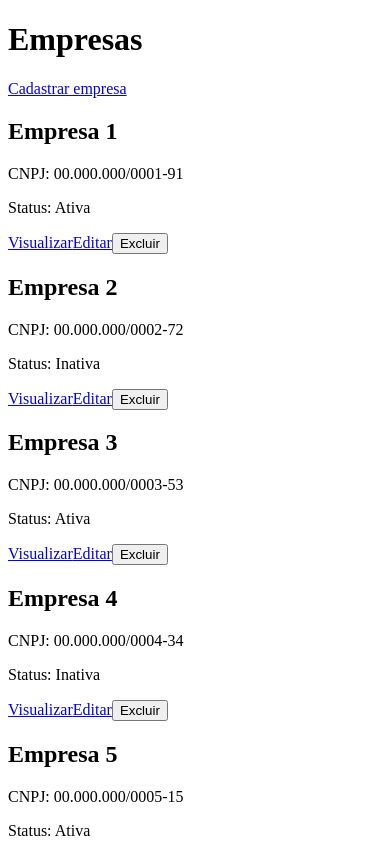
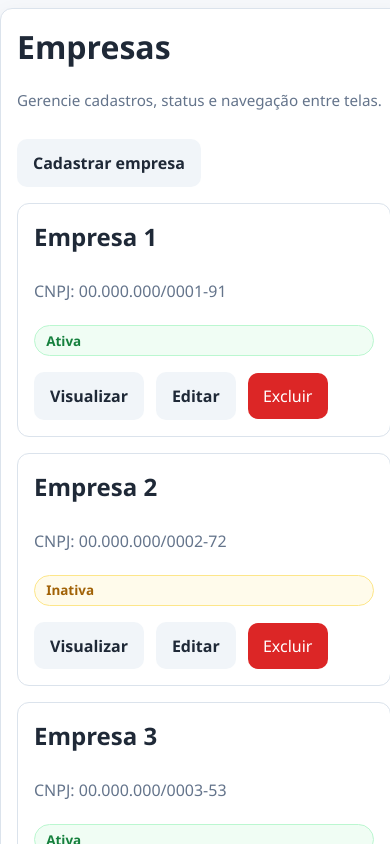
Before and after one commit to LeonardoFelps/company-management, a Vue app: page /empresas in a window 390 px wide. Shown: the top 844 px of the page. Built offline with nearby package versions, Linux system fonts and the light colour scheme.

Commit message:
feat: concluir fluxo de empresas e preparar usuarios

```diff
--- a/package.json
+++ b/package.json
@@ -28,7 +28,6 @@
     "oxlint": "~1.69.0",
     "prettier": "3.8.4",
     "vite": "^8.0.16",
-    "vite-plugin-vue-devtools": "^8.1.2",
     "vue-eslint-parser": "^10.4.1"
   },
   "engines": {
--- a/src/App.vue
+++ b/src/App.vue
@@ -1,3 +1,248 @@
 <template>
   <router-view />
 </template>
+
+<style>
+:root {
+  color-scheme: light;
+  --bg: #f6f8fb;
+  --surface: #ffffff;
+  --surface-soft: #f1f5f9;
+  --text: #1f2937;
+  --muted: #64748b;
+  --border: #dbe3ec;
+  --primary: #2563eb;
+  --primary-hover: #1d4ed8;
+  --danger: #dc2626;
+  --danger-hover: #b91c1c;
+  --success: #15803d;
+  --warning: #a16207;
+  --shadow: 0 8px 24px rgba(15, 23, 42, 0.06);
+  font-family:
+    'Segoe UI',
+    system-ui,
+    -apple-system,
+    BlinkMacSystemFont,
+    sans-serif;
+}
+
+html,
+body,
+#app {
+  min-height: 100%;
+}
+
+body {
+  margin: 0;
+  background: var(--bg);
+  color: var(--text);
+}
+
+a {
+  color: var(--primary);
+  text-decoration: none;
+  font-weight: 600;
+}
+
+a:hover {
+  text-decoration: underline;
+}
+
+button,
+input,
+select {
+  font: inherit;
+}
+
+button {
+  border: 0;
+  border-radius: 10px;
+  padding: 0.75rem 0.95rem;
+  cursor: pointer;
+  background: var(--primary);
+  color: #fff;
+  transition: background 0.15s ease, opacity 0.15s ease;
+}
+
+button:hover {
+  background: var(--primary-hover);
+}
+
+button:disabled {
+  opacity: 0.65;
+  cursor: not-allowed;
+}
+
+input,
+select {
+  width: 100%;
+  box-sizing: border-box;
+  border: 1px solid var(--border);
+  border-radius: 10px;
+  padding: 0.85rem 0.95rem;
+  background: #fff;
+  color: var(--text);
+}
+
+input:focus,
+select:focus {
+  outline: 2px solid rgba(30, 102, 245, 0.22);
+  border-color: var(--primary);
+}
+
+main {
+  width: min(1080px, calc(100% - 32px));
+  margin: 24px auto;
+  padding: 24px;
+  background: var(--surface);
+  border: 1px solid var(--border);
+  border-radius: 14px;
+  box-shadow: var(--shadow);
+}
+
+h1,
+h2,
+h3,
+p {
+  margin-top: 0;
+}
+
+p {
+  color: var(--muted);
+  line-height: 1.5;
+}
+
+form,
+.stack {
+  display: grid;
+  gap: 16px;
+}
+
+article {
+  background: var(--surface);
+  border: 1px solid var(--border);
+  border-radius: 12px;
+  padding: 16px;
+  box-shadow: none;
+}
+
+.toolbar,
+.actions,
+.pagination {
+  display: flex;
+  flex-wrap: wrap;
+  gap: 12px;
+  align-items: center;
+}
+
+.toolbar {
+  justify-content: space-between;
+  margin-bottom: 16px;
+}
+
+.card-grid {
+  display: grid;
+  gap: 16px;
+}
+
+.field {
+  display: grid;
+  gap: 8px;
+}
+
+.field-error {
+  color: var(--danger);
+  font-size: 0.92rem;
+  margin: 0;
+}
+
+.notice-error {
+  color: var(--danger);
+  background: #fef2f2;
+  border: 1px solid #fecaca;
+  padding: 12px 14px;
+  border-radius: 12px;
+}
+
+.notice-success {
+  color: var(--success);
+  background: #f0fdf4;
+  border: 1px solid #bbf7d0;
+  padding: 12px 14px;
+  border-radius: 12px;
+}
+
+.secondary-link {
+  display: inline-flex;
+  align-items: center;
+  gap: 8px;
+  padding: 0.8rem 1rem;
+  border-radius: 10px;
+  background: var(--surface-soft);
+  color: var(--text);
+}
+
+.danger-button {
+  background: var(--danger);
+}
+
+.danger-button:hover {
+  background: var(--danger-hover);
+}
+
+.ghost-button {
+  background: var(--surface-soft);
+  color: var(--text);
+}
+
+.ghost-button:hover {
+  background: #dde6ef;
+}
+
+.status-pill {
+  display: inline-flex;
+  align-items: center;
+  gap: 8px;
+  padding: 0.35rem 0.7rem;
+  border-radius: 999px;
+  font-size: 0.84rem;
+  font-weight: 700;
+  border: 1px solid transparent;
+}
+
+.status-active {
+  color: var(--success);
+  background: #f0fdf4;
+  border-color: #bbf7d0;
+}
+
+.status-inactive {
+  color: var(--warning);
+  background: #fffbeb;
+  border-color: #fde68a;
+}
+
+.meta {
+  display: grid;
+  gap: 6px;
+}
+
+.subtle {
+  color: var(--muted);
+  font-size: 0.95rem;
+}
+
+@media (max-width: 720px) {
+  main {
+    width: min(100% - 16px, 1080px);
+    margin: 8px auto;
+    padding: 16px;
+    border-radius: 12px;
+  }
+
+  .toolbar {
+    align-items: flex-start;
+    flex-direction: column;
+  }
+}
+</style>
--- a/src/pages/CompanyDetails.vue
+++ b/src/pages/CompanyDetails.vue
@@ -1,6 +1,6 @@
 <script setup>
 import { ref, onMounted } from 'vue'
-import { getCompanyById, updateCompany } from '@/services/companyService'
+import { getCompanyById } from '@/services/companyService'
 import { useRoute } from 'vue-router'
 
 const route = useRoute()
@@ -30,21 +30,29 @@ onMounted(() => {
 
 <template>
     <main>
-        <h1>Detalhes da Empresa</h1>
+        <div class="toolbar">
+            <div>
+                <h1>Detalhes da Empresa</h1>
+                <p class="subtle">Visão geral do cadastro selecionado.</p>
+            </div>
 
-        <p>
-            <RouterLink to="/empresas">Voltar para a lista</RouterLink>
-        </p>
+            <RouterLink class="secondary-link" to="/empresas">Voltar para a lista</RouterLink>
+        </div>
 
-        <p v-if="loading">Carregando detalhes da empresa...</p>
+        <p v-if="loading" class="subtle">Carregando detalhes da empresa...</p>
 
-        <p v-else-if="error">{{ error }}</p>
+        <p v-else-if="error" class="notice-error">{{ error }}</p>
 
-        <section v-else-if="company">
+        <section v-else-if="company" class="card-grid">
             <article>
                 <h2>{{ company.name }}</h2>
                 <p>CNPJ: {{ company.cnpj }}</p>
-                <p>Status: {{ company.status === 1 ? 'Ativa' : 'Inativa' }}</p>
+                <span
+                    class="status-pill"
+                    :class="company.status === 1 ? 'status-active' : 'status-inactive'"
+                >
+                    {{ company.status === 1 ? 'Ativa' : 'Inativa' }}
+                </span>
             </article>
         </section>
     </main>
--- a/src/pages/CompanyEdit.vue
+++ b/src/pages/CompanyEdit.vue
@@ -93,29 +93,32 @@ onMounted(() => {
 
 <template>
   <main>
-    <h1>Editar empresa</h1>
+    <div class="toolbar">
+      <div>
+        <h1>Editar empresa</h1>
+        <p class="subtle">Atualize os dados cadastrais da empresa selecionada.</p>
+      </div>
 
-    <p>
-      <RouterLink to="/empresas">Voltar para a lista</RouterLink>
-    </p>
+      <RouterLink class="secondary-link" to="/empresas">Voltar para a lista</RouterLink>
+    </div>
 
-    <p v-if="loading">Carregando empresa...</p>
-    <p v-else-if="error">{{ error }}</p>
+    <p v-if="loading" class="subtle">Carregando empresa...</p>
+    <p v-else-if="error" class="notice-error">{{ error }}</p>
 
-    <form v-else @submit.prevent="handleSubmit">
-      <div>
+    <form v-else class="stack" @submit.prevent="handleSubmit">
+      <div class="field">
         <label for="name">Nome</label>
         <input id="name" v-model="form.name" type="text" />
-        <p v-if="fieldErrors.name">{{ fieldErrors.name }}</p>
+        <p v-if="fieldErrors.name" class="field-error">{{ fieldErrors.name }}</p>
       </div>
 
-      <div>
+      <div class="field">
         <label for="cnpj">CNPJ</label>
         <input id="cnpj" v-model="form.cnpj" type="text" />
-        <p v-if="fieldErrors.cnpj">{{ fieldErrors.cnpj }}</p>
+        <p v-if="fieldErrors.cnpj" class="field-error">{{ fieldErrors.cnpj }}</p>
       </div>
 
-      <div>
+      <div class="field">
         <label for="status">Status</label>
         <select id="status" v-model.number="form.status">
           <option :value="1">Ativa</option>
@@ -127,7 +130,7 @@ onMounted(() => {
         {{ saving ? 'Salvando...' : 'Salvar' }}
       </button>
 
-      <p v-if="success">{{ success }}</p>
+      <p v-if="success" class="notice-success">{{ success }}</p>
     </form>
   </main>
 </template>
--- a/src/pages/CompanyList.vue
+++ b/src/pages/CompanyList.vue
@@ -57,34 +57,46 @@ onMounted(() => {
 
 <template>
   <main>
-    <h1>Empresas</h1>
+    <div class="toolbar">
+      <div>
+        <h1>Empresas</h1>
+        <p class="subtle">Gerencie cadastros, status e navegação entre telas.</p>
+      </div>
 
-    <p>
-      <RouterLink to="/empresas/nova">Cadastrar empresa</RouterLink>
-    </p>
+      <RouterLink class="secondary-link" to="/empresas/nova">Cadastrar empresa</RouterLink>
+    </div>
 
-    <p v-if="loading">Carregando empresas...</p>
-    <p v-else-if="error">{{ error }}</p>
+    <p v-if="loading" class="subtle">Carregando empresas...</p>
+    <p v-else-if="error" class="notice-error">{{ error }}</p>
 
-    <section v-else>
+    <section v-else class="card-grid">
       <article v-for="company in companies" :key="company.id">
-        <h2>{{ company.name }}</h2>
-        <p>CNPJ: {{ company.cnpj }}</p>
-        <p>Status: {{ company.status === 1 ? 'Ativa' : 'Inativa' }}</p>
+        <div class="meta">
+          <h2>{{ company.name }}</h2>
+          <p>CNPJ: {{ company.cnpj }}</p>
+          <span
+            class="status-pill"
+            :class="company.status === 1 ? 'status-active' : 'status-inactive'"
+          >
+            {{ company.status === 1 ? 'Ativa' : 'Inativa' }}
+          </span>
+        </div>
 
-        <div>
-          <RouterLink :to="`/empresas/${company.id}`">Visualizar</RouterLink>
-          <RouterLink :to="`/empresas/${company.id}/editar`">Editar</RouterLink>
-          <button type="button" @click="handleDelete(company.id)">Excluir</button>
+        <div class="actions" style="margin-top: 16px">
+          <RouterLink class="secondary-link" :to="`/empresas/${company.id}`">Visualizar</RouterLink>
+          <RouterLink class="secondary-link" :to="`/empresas/${company.id}/editar`">Editar</RouterLink>
+          <button class="danger-button" type="button" @click="handleDelete(company.id)">
+            Excluir
+          </button>
         </div>
       </article>
 
-      <div v-if="totalItems > perPage">
+      <div v-if="totalItems > perPage" class="pagination">
         <button type="button" @click="prevPage" :disabled="currentPage === 1">
           Anterior
         </button>
 
-        <span>Pagina {{ currentPage }} de {{ totalPages }}</span>
+        <span class="subtle">Pagina {{ currentPage }} de {{ totalPages }}</span>
 
         <button type="button" @click="nextPage" :disabled="currentPage === totalPages">
           Próxima
--- a/src/pages/CompanyNew.vue
+++ b/src/pages/CompanyNew.vue
@@ -69,28 +69,32 @@ async function handleSubmit() {
 
 <template>
   <main>
-    <h1>Cadastrar empresa</h1>
+    <div class="toolbar">
+      <div>
+        <h1>Cadastrar empresa</h1>
+        <p class="subtle">Crie um novo cadastro para entrar na listagem.</p>
+      </div>
 
-    <p>
-      <RouterLink to="/empresas">Voltar para a lista</RouterLink>
-    </p>
+      <RouterLink class="secondary-link" to="/empresas">Voltar para a lista</RouterLink>
+    </div>
 
-    <p v-if="error">{{ error }}</p>
+    <p v-if="error" class="notice-error">{{ error }}</p>
+    <p v-if="success" class="notice-success">{{ success }}</p>
 
-    <form @submit.prevent="handleSubmit">
-      <div>
+    <form class="stack" @submit.prevent="handleSubmit">
+      <div class="field">
         <label for="name">Nome</label>
         <input id="name" v-model="form.name" type="text" />
-        <p v-if="fieldErrors.name">{{ fieldErrors.name }}</p>
+        <p v-if="fieldErrors.name" class="field-error">{{ fieldErrors.name }}</p>
       </div>
 
-      <div>
+      <div class="field">
         <label for="cnpj">CNPJ</label>
         <input id="cnpj" v-model="form.cnpj" type="text" />
-        <p v-if="fieldErrors.cnpj">{{ fieldErrors.cnpj }}</p>
+        <p v-if="fieldErrors.cnpj" class="field-error">{{ fieldErrors.cnpj }}</p>
       </div>
 
-      <div>
+      <div class="field">
         <label for="status">Status</label>
         <select id="status" v-model.number="form.status">
           <option :value="1">Ativa</option>
@@ -101,8 +105,6 @@ async function handleSubmit() {
       <button type="submit" :disabled="saving">
         {{ saving ? 'Salvando...' : 'Salvar' }}
       </button>
-
-      <p v-if="success">{{ success }}</p>
     </form>
   </main>
 </template>
--- a/vite.config.js
+++ b/vite.config.js
@@ -1,14 +1,10 @@
 import { fileURLToPath, URL } from 'node:url'
-
 import { defineConfig } from 'vite'
 import vue from '@vitejs/plugin-vue'
-import vueDevTools from 'vite-plugin-vue-devtools'
 
-// https://vite.dev/config/
 export default defineConfig({
   plugins: [
     vue(),
-    vueDevTools(),
   ],
   resolve: {
     alias: {
```
Also changed, not shown: 1 other file (tests, documents, lock files or other folders).
